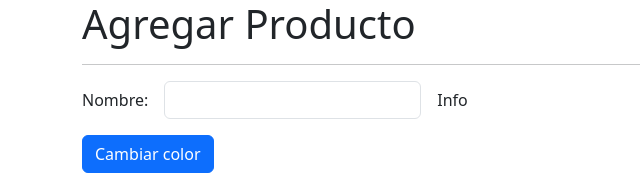
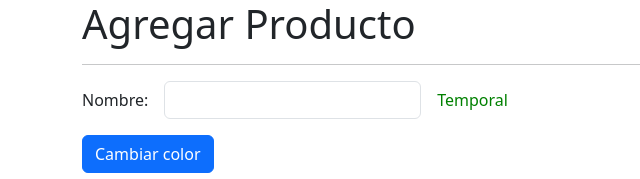
Before and after one commit to ElGrandotex/directiveSignals-Angular, an Angular app: page /products/product in a window 1280 px wide. Shown: the top 179 px of the page, without its empty margins (0-640 px from the left). Built offline with nearby package versions, Linux system fonts and the light colour scheme.

Commit message:
afinamiento

```diff
--- a/src/app/products/pages/prodyct-page/prodyct-page.component.html
+++ b/src/app/products/pages/prodyct-page/prodyct-page.component.html
@@ -13,7 +13,7 @@
     </div>
 
     <div class="col-auto">
-      <span>Info</span>
+      <span customLabel [color]="color" [errors]="myForm.get('name')?.errors">Temporal</span>
     </div>
 
   </div>
--- a/src/app/products/products.module.ts
+++ b/src/app/products/products.module.ts
@@ -4,6 +4,7 @@
 import { ProductsRoutingModule } from './products-routing.module';
 import { ProdyctPageComponent } from './pages/prodyct-page/prodyct-page.component';
 import { ReactiveFormsModule } from '@angular/forms';
+import { SharedModule } from '../shared/shared.module';
 
 
 @NgModule({
@@ -15,6 +16,7 @@
     CommonModule,
     ProductsRoutingModule,
     ReactiveFormsModule,
+    SharedModule,
   ]
 })
 export class ProductsModule { }
```
Also changed, not shown: 1 other file (tests, documents, lock files or other folders).
